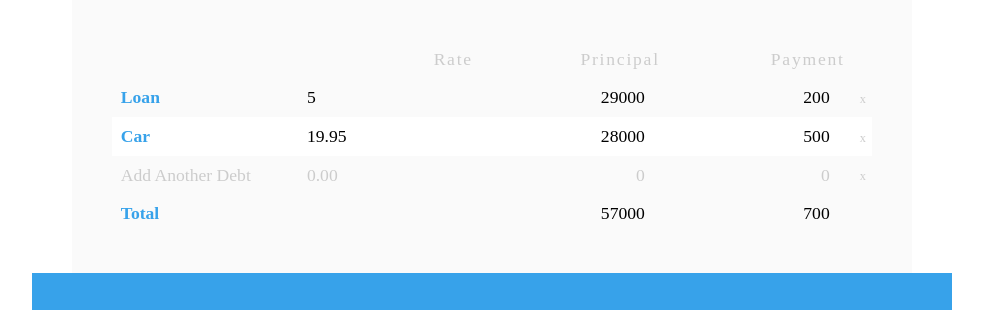
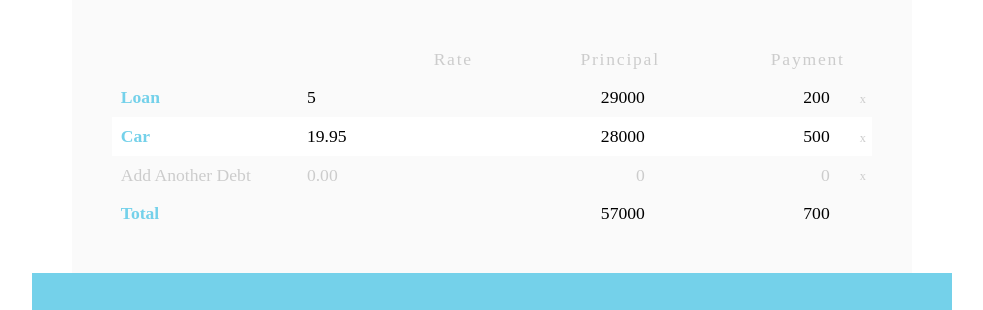
Before and after one commit to dallasread/debt, a website: page index.html in a window 1280 px wide. Shown: the top 310 px of the page, without its empty margins (148-1131 px from the left). Drawn offline with Linux system fonts and the light colour scheme.

Commit message:
Change colour.

```diff
--- a/scss/words.scss
+++ b/scss/words.scss
@@ -1,4 +1,4 @@
-$blue: #37a2ea;
+$blue: #74d1ea;
 $red: #ed4639;
 $green: #adf39d;
 
```
Also changed, not shown: assets/calc.min.css.
